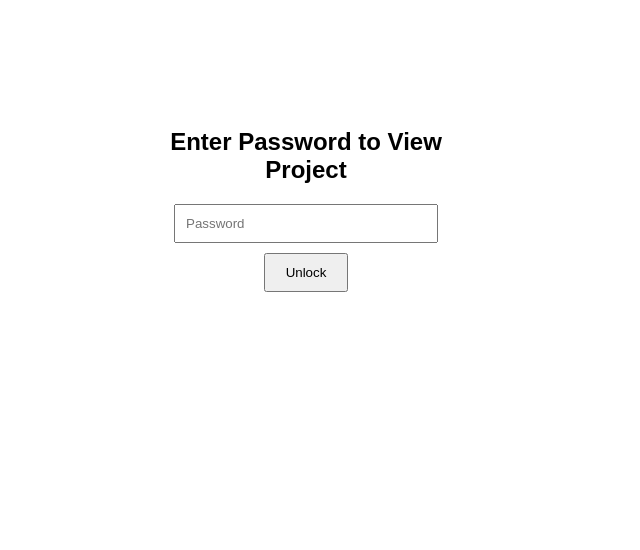
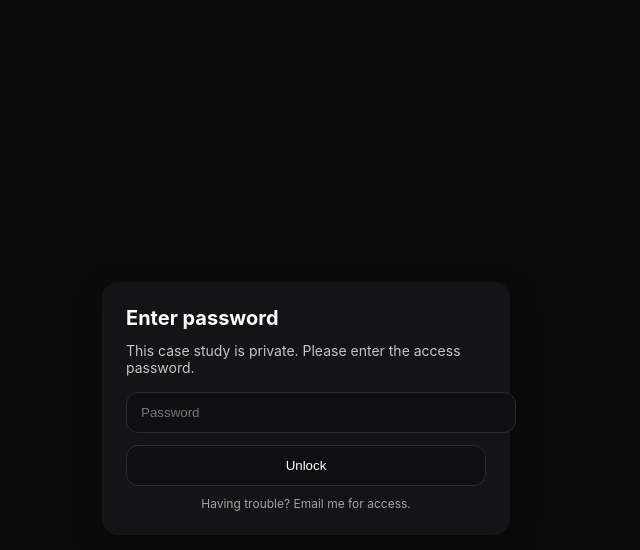
Before and after one commit to pranshrigupta/sitepasswordprotect, a plain HTML site: page project1.html in a window 1280 px wide. Both pictures are taken after a click on the button "Unlock". Shown: the whole page, without its empty margins (334-974 px from the left). Drawn offline with Linux system fonts and the light colour scheme.

Commit message:
project1.html

```diff
--- a/project1.html
+++ b/project1.html
@@ -1,32 +1,47 @@
 <!DOCTYPE html>
 <html lang="en">
 <head>
-  <meta charset="UTF-8">
+  <meta charset="UTF-8" />
+  <meta name="robots" content="noindex,nofollow" />
+  <meta name="viewport" content="width=device-width, initial-scale=1" />
   <title>Protected Project</title>
   <style>
-    body { font-family: Arial, sans-serif; text-align: center; padding: 100px; }
-    #box { max-width: 300px; margin: auto; }
-    input { padding: 10px; width: 80%; margin-bottom: 10px; }
-    button { padding: 10px 20px; cursor: pointer; }
+    body { font-family: Inter, system-ui, Arial, sans-serif; display:grid; place-items:center; min-height:100vh; background:#0b0b0c; color:#fff; }
+    .box { width: min(360px, 90vw); background:#141416; padding:24px; border-radius:16px; box-shadow:0 10px 30px rgba(0,0,0,.35); }
+    h2 { margin: 0 0 12px; font-size:20px; }
+    p { opacity:.75; margin:0 0 16px; font-size:14px; }
+    input, button { width:100%; padding:12px 14px; border-radius:12px; border:1px solid #2a2b2f; background:#0f0f11; color:#fff; }
+    input { margin-bottom:12px; }
+    button { cursor:pointer; }
+    .hint { margin-top:10px; font-size:12px; opacity:.6; text-align:center; }
   </style>
 </head>
 <body>
-  <div id="box">
-    <h2>Enter Password to View Project</h2>
-    <input type="password" id="pw" placeholder="Password">
-    <br>
-    <button onclick="unlock()">Unlock</button>
+  <div class="box" role="dialog" aria-label="Password gate">
+    <h2>Enter password</h2>
+    <p>This case study is private. Please enter the access password.</p>
+    <input type="password" id="pw" placeholder="Password" autocomplete="current-password" />
+    <button id="submit">Unlock</button>
+    <div class="hint">Having trouble? Email me for access.</div>
   </div>
 
   <script>
-    function unlock() {
-      const pass = document.getElementById("pw").value;
-      if (pass === "Excelsior123") {
-        window.location.href = "https://your-hidden-project-link.com";
+    const PASSWORD = "Excelsior123"; // <-- change me
+    const REDIRECT = "https://your-link-to-project"; // Google Doc/Slides/PDF/Notion/etc
+
+    document.getElementById("submit").addEventListener("click", () => {
+      const input = document.getElementById("pw").value;
+      if (input === PASSWORD) {
+        location.href = REDIRECT;
       } else {
-        alert("❌ Incorrect password");
+        alert("Incorrect password");
       }
-    }
+    });
+
+    // Enter to submit
+    document.getElementById("pw").addEventListener("keydown", (e) => {
+      if (e.key === "Enter") document.getElementById("submit").click();
+    });
   </script>
 </body>
 </html>
```
